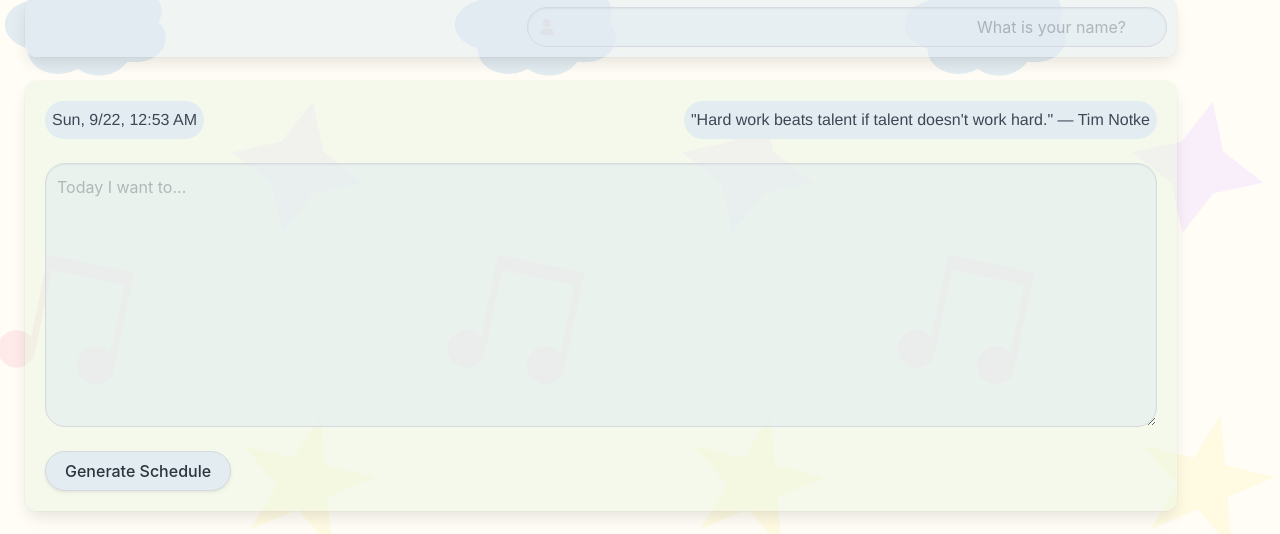
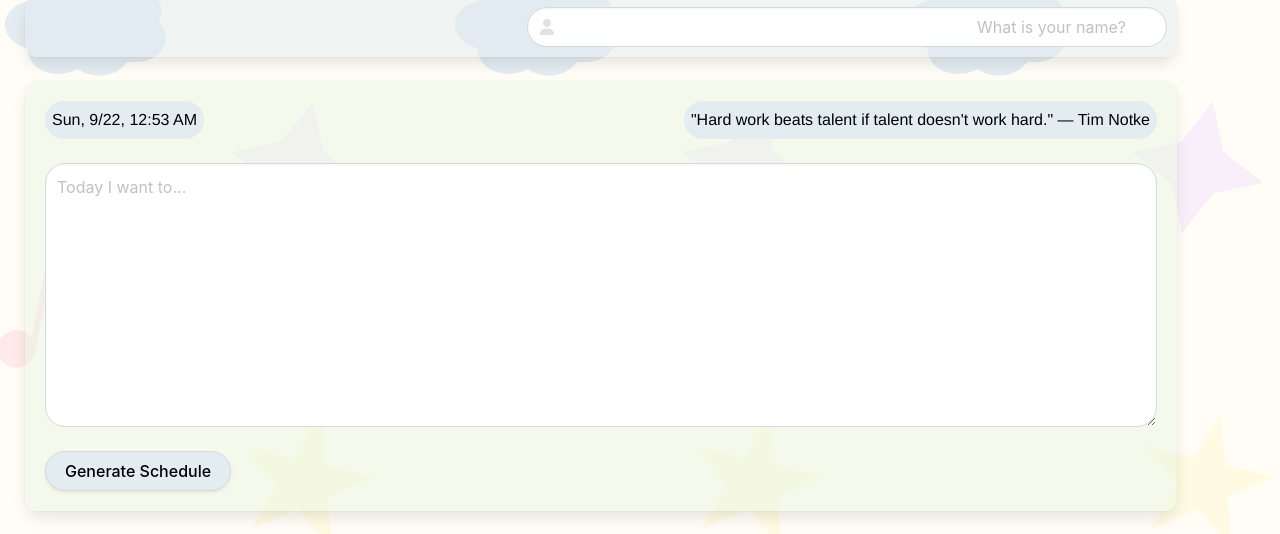
Before and after one commit to aray-2003/SmartDiary, a website: page public/index.html in a window 1280 px wide. Shown: the part 75-609 px from the top of the page. Drawn offline with nearby package versions, Linux system fonts and the light colour scheme.

Commit message:
fixed coloring issues

```diff
--- a/public/styles.css
+++ b/public/styles.css
@@ -44,7 +44,6 @@ body {
     padding-left: 25px;
 }
 .userInput {
-    background-color: #e2ecf183;
     width: 50vw;
     text-align: right;
 }
@@ -58,7 +57,7 @@ body {
 }
 
 #date {
-
+    color: black;
     display: inline-block;
     background-color: #e2ecf1;
     padding: 7px;
@@ -67,7 +66,7 @@ body {
 }
 
 #quote {
-
+    color: black;
     display: inline-block;
     background-color: #e2ecf1;
     padding: 7px;
@@ -101,11 +100,11 @@ body {
 
 #goals {
     border-radius: 20px;
-    background-color: #e2ecf183;
     min-height: 33vh;
 }
 
 #generate {
+    color: black;
     background-color: #e2ecf1;
 }
 
```
